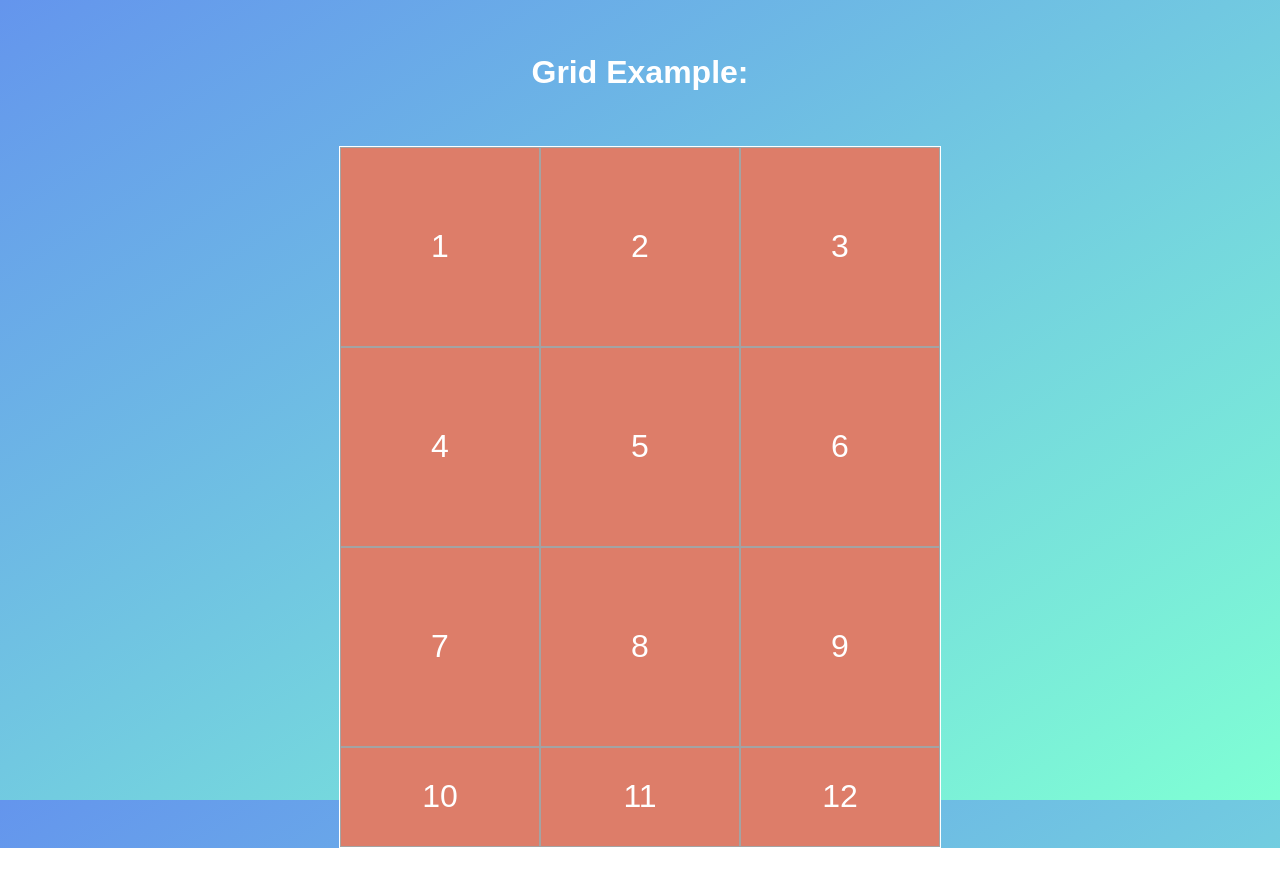
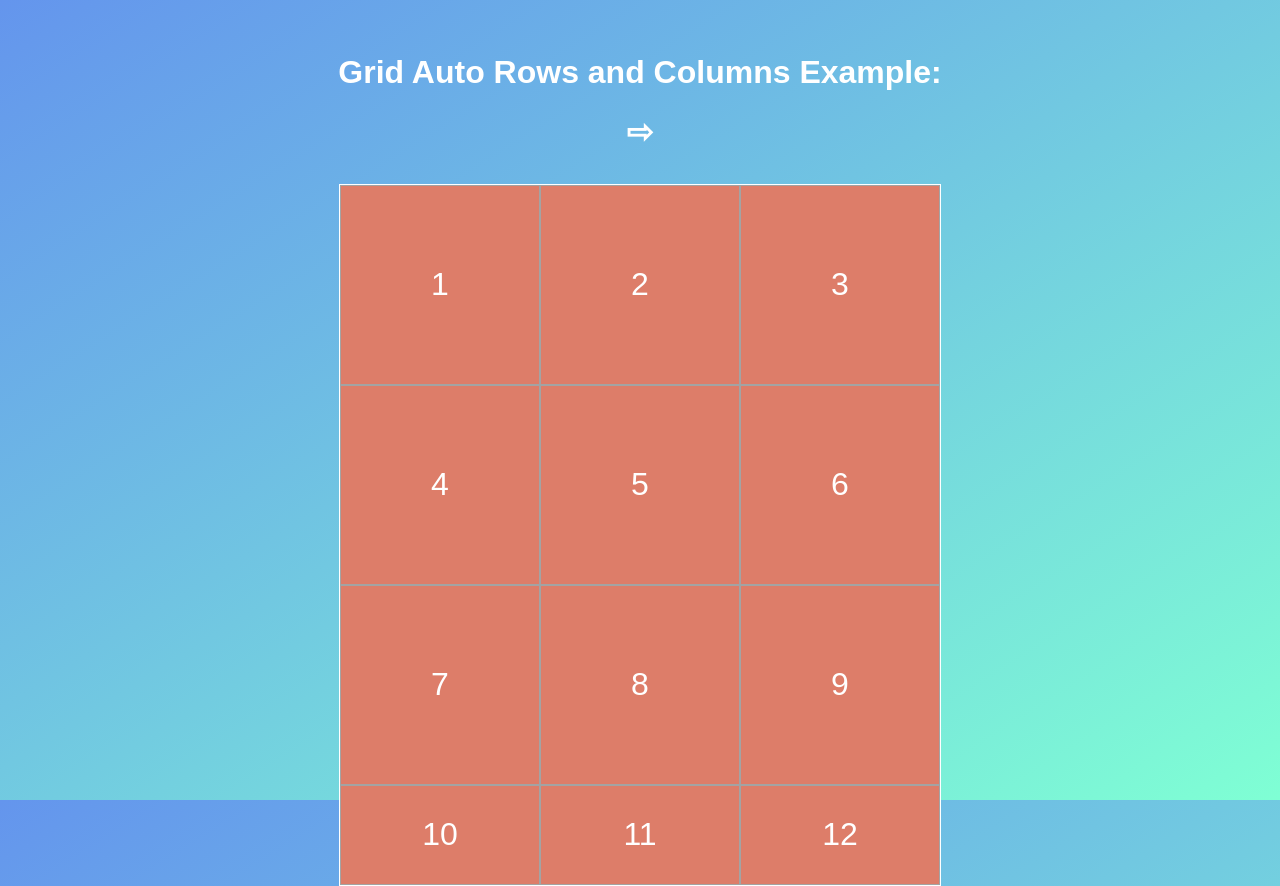
Before and after one commit to LewisNozaki/CSS-Grid-Practice-2, a plain HTML site: page index.html in a window 1280 px wide. Before the commit the page ends 848 px from the top, so only its background shows below. Drawn offline with Linux system fonts and the light colour scheme.

```diff
--- a/index.html
+++ b/index.html
@@ -11,7 +11,8 @@
   <body>
     <!-- Grid 1 -->
     <div class="title">
-      <h1>Grid Example: </h1>
+      <h1>Grid Auto Rows and Columns Example: </h1>
+      <a href="gridAreas.html">&#8680;</a>
     </div>
     <div class="grid-container-1">
       <div class="grid-item one">1</div>
--- a/styles.css
+++ b/styles.css
@@ -16,6 +16,18 @@ body {
   background-image: linear-gradient(to bottom right, cornflowerblue, aquamarine);
   color: white;
   font-family: sans-serif;
+}
+
+a {
+  text-decoration: none;
+  color: white;
+  font-size: 2em;
+  font-weight: 900;
+  transition: color 0.3s ease-in-out;
+}
+
+a:hover {
+  color: aquamarine;
 }
 
 .title {
```
Also changed, not shown: gridAreas.html (added, +20 -0 lines).
